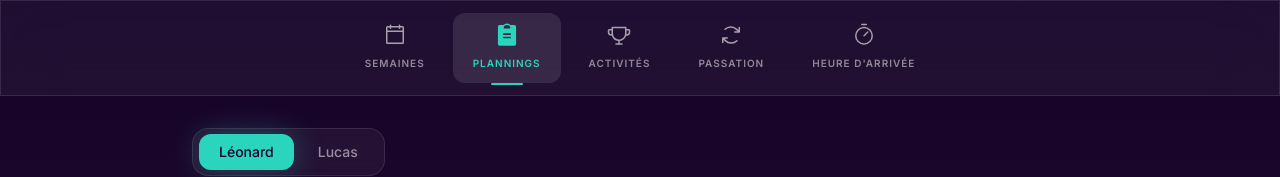
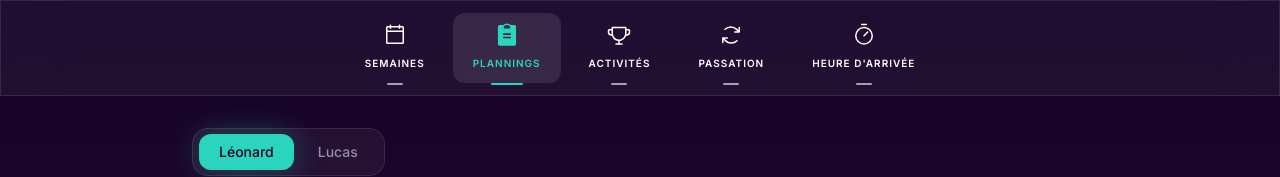
Before and after one commit to decuyperanthony/calendar-du-duck, a Next.js app: page /planning in a window 1280 px wide. Shown: the top 177 px of the page. Built offline with nearby package versions, Linux system fonts and the light colour scheme.

Commit message:
fix: update menu colors - white when inactive, primary when active
- Icons now pure white when not selected
- Underline bar matches icon color (white/primary)
- Labels also pure white when not selected

```diff
--- a/components/common/menu.tsx
+++ b/components/common/menu.tsx
@@ -35,8 +35,9 @@ export const Menu = () => {
                     href={item.path}
                     className={cn(
                       "group relative flex flex-col items-center gap-1.5 rounded-xl px-3 py-2.5 md:px-5 text-sm font-medium transition-all duration-300",
-                      "text-white/60 hover:text-white hover:bg-white/5",
-                      isActive && "text-primary bg-white/10"
+                      isActive
+                        ? "text-primary bg-white/10"
+                        : "text-white hover:bg-white/5"
                     )}
                     aria-selected={isActive}
                   >
@@ -48,21 +49,23 @@ export const Menu = () => {
                         "transition-all duration-300",
                         isActive
                           ? "text-primary scale-110"
-                          : "group-hover:scale-105 group-hover:text-white"
+                          : "text-white group-hover:scale-105"
                       )}
                     />
                     <span
                       className={cn(
                         "hidden md:block text-[10px] uppercase tracking-widest font-semibold transition-all duration-300",
-                        isActive ? "text-primary" : "text-white/50 group-hover:text-white/80"
+                        isActive ? "text-primary" : "text-white"
                       )}
                     >
                       {item.label}
                     </span>
                     <span
                       className={cn(
-                        "absolute -bottom-0.5 left-1/2 h-0.5 -translate-x-1/2 rounded-full bg-primary transition-all duration-300",
-                        isActive ? "w-8 opacity-100" : "w-0 opacity-0 group-hover:w-4 group-hover:opacity-50"
+                        "absolute -bottom-0.5 left-1/2 h-0.5 -translate-x-1/2 rounded-full transition-all duration-300",
+                        isActive
+                          ? "w-8 opacity-100 bg-primary"
+                          : "w-4 opacity-60 bg-white group-hover:opacity-100"
                       )}
                     />
                   </Link>
```
